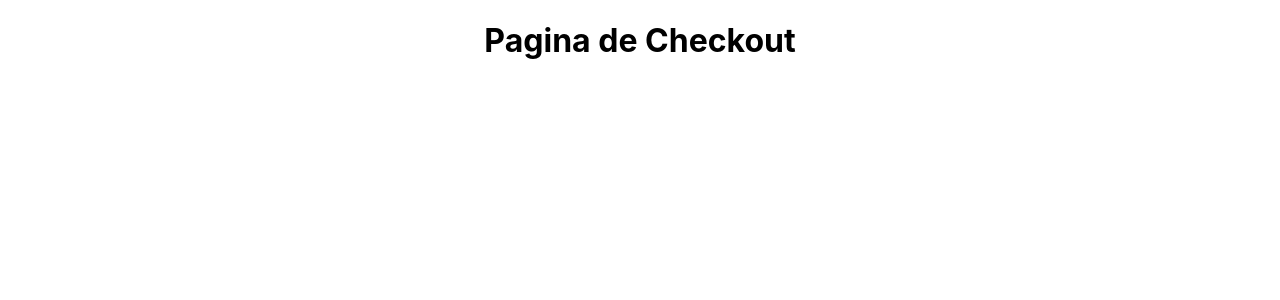
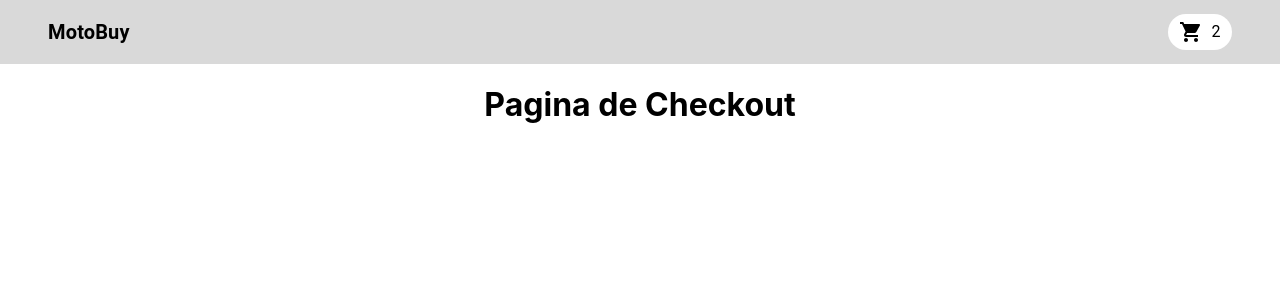
Before and after one commit to brunnogpcosta/motobuy, a React (Create React App) app: page /checkout in a window 1280 px wide. Shown: the top 300 px of the page. Built offline with nearby package versions, Linux system fonts and the light colour scheme.

Commit message:
menu component created

```diff
--- a/package.json
+++ b/package.json
@@ -3,6 +3,10 @@
   "version": "0.1.0",
   "private": true,
   "dependencies": {
+    "@emotion/react": "^11.11.3",
+    "@emotion/styled": "^11.11.0",
+    "@mui/icons-material": "^5.15.5",
+    "@mui/material": "^5.15.5",
     "@testing-library/jest-dom": "^5.17.0",
     "@testing-library/react": "^13.4.0",
     "@testing-library/user-event": "^13.5.0",
--- a/src/App.tsx
+++ b/src/App.tsx
@@ -1,11 +1,13 @@
 import React from 'react'
 import './App.css'
 import AppRouter from './router/AppRouter'
+import Header from './components/Header/Header'
 
 const App = (): JSX.Element => {
   return (
     <div className="App">
-     <AppRouter/>
+      <Header/>
+      <AppRouter/>
     </div>
   )
 }
--- /dev/null
+++ b/src/components/Header/Header.tsx
@@ -0,0 +1,176 @@
+import React from 'react'
+import AppBar from '@mui/material/AppBar'
+import Box from '@mui/material/Box'
+import Toolbar from '@mui/material/Toolbar'
+
+import Typography from '@mui/material/Typography'
+import CancelIcon from '@mui/icons-material/Cancel'
+import Container from '@mui/material/Container'
+// import Avatar from '@mui/material/Avatar'
+import Tooltip from '@mui/material/Tooltip'
+// import MenuItem from '@mui/material/MenuItem'
+import ShoppingCartIcon from '@mui/icons-material/ShoppingCart'
+import { Button, IconButton, Modal } from '@mui/material'
+
+// const settings = ['Profile', 'Account', 'Dashboard', 'Logout']
+
+const Header = (): JSX.Element => {
+  const [openModal, setOpenModal] = React.useState(false)
+
+  return (
+    <AppBar position="static" sx={{ bgcolor: '#D9D9D9' }} elevation={0}>
+      <Container maxWidth="xl">
+        <Toolbar sx={{ justifyContent: 'space-between' }}>
+          <Typography
+            variant="h6"
+            noWrap
+            component="a"
+            href="#app-bar-with-responsive-menu"
+            sx={{
+              mr: 2,
+              display: { xs: 'none', md: 'flex' },
+              fontFamily: 'roboto',
+              fontWeight: 700,
+              color: 'black',
+              textDecoration: 'none'
+            }}
+          >
+            MotoBuy
+          </Typography>
+
+          <Box sx={{ flexGrow: 0 }}>
+            <Tooltip title="Carrinho de compras">
+              <Button
+                onClick={() => {
+                  setOpenModal(true)
+                }}
+                sx={{
+                  display: 'flex',
+                  flexDirection: 'row',
+                  alignItems: 'center',
+                  color: 'black',
+                  backgroundColor: '#fff',
+                  ':hover': {
+                    backgroundColor: '#f3f3f3'
+                  },
+                  borderRadius: 20
+                }}
+              >
+                <ShoppingCartIcon sx={{ mr: 1 }} />
+                <Typography>2</Typography>
+              </Button>
+            </Tooltip>
+            <Modal
+              open={openModal}
+              onClose={() => {
+                setOpenModal(false)
+              }}
+              aria-labelledby="modal-modal-title"
+              aria-describedby="modal-modal-description"
+            >
+              <Box
+                sx={{
+                  position: 'absolute',
+                  top: '0',
+                  right: '0',
+                  bottom: '0',
+                  width: '30%',
+                  backgroundColor: '#D9D9D9',
+                  outline: 'none',
+                  display: 'flex',
+                  flexDirection: 'column'
+                }}
+              >
+                <Box
+                  sx={{
+                    display: 'flex',
+                    alignItems: 'center',
+                    justifyContent: 'space-between',
+                    p: 2
+                  }}
+                >
+                  <Typography
+                    id="modal-modal-title"
+                    variant="h6"
+                    component="h2"
+                  >
+                    Carrinho de compras
+                  </Typography>
+
+                  <IconButton
+                    onClick={() => {
+                      setOpenModal(false)
+                    }}
+                  >
+                    <CancelIcon
+                      sx={{
+                        color: '#1A1A1A',
+                        ':hover': { color: '#000' }
+                      }}
+                    />
+                  </IconButton>
+                </Box>
+
+                <Typography id="modal-modal-description" sx={{ mt: 2, p: 2 }}>
+                  Duis mollis, est non commodo luctus, nisi erat porttitor
+                  ligula.
+                </Typography>
+
+                <Box
+                  sx={{
+                    flex: 1,
+                    display: 'flex',
+                    flexDirection: 'column',
+                    justifyContent: 'flex-end'
+                  }}
+                >
+                  <Box
+                    sx={{
+                      display: 'flex',
+                      justifyContent: 'space-between',
+                      alignItems: 'center',
+                      mt: 2,
+                      p: 2
+                    }}
+                  >
+                    <Typography
+                      id="modal-modal-description"
+                      sx={{ fontWeight: 700, fontSize: 20 }}
+                    >
+                      Total
+                    </Typography>
+                    <Typography
+                      id="modal-modal-description"
+                      sx={{ fontSize: 20 }}
+                    >
+                      R$ 22.000,00
+                    </Typography>
+                  </Box>
+
+                  <a href={'/checkout'}>
+                    <Button
+                      sx={{
+                        backgroundColor: '#1A1A1A',
+                        width: '100%',
+                        height: '60px',
+                        borderRadius: 0,
+                        color: 'white',
+                        mt: 2,
+                        ':hover': {
+                          backgroundColor: '#000'
+                        }
+                      }}
+                    >
+                      <Typography>Continuar a compra</Typography>
+                    </Button>
+                  </a>
+                </Box>
+              </Box>
+            </Modal>
+          </Box>
+        </Toolbar>
+      </Container>
+    </AppBar>
+  )
+}
+export default Header
--- a/src/router/AppRouter.tsx
+++ b/src/router/AppRouter.tsx
@@ -1,17 +1,17 @@
 import React from 'react'
-import { BrowserRouter as Router, Route, Routes } from 'react-router-dom'
+import { BrowserRouter, Routes, Route } from 'react-router-dom'
 import Home from '../containers/HomePage/HomePage'
 import Checkout from '../containers/CheckoutPage/CheckoutPage'
 
 const AppRouter: React.FC = () => {
   return (
-    <Router>
+    <BrowserRouter>
       <Routes>
         <Route path="/" element={<Home />} />
         <Route path="/checkout" element={<Checkout />} />
         {/* <Route path="*" element={<NotFound />} /> */}
       </Routes>
-    </Router>
+    </BrowserRouter>
   )
 }
 
```
Also changed, not shown: src/components/Menu/Menu.tsx (deleted, +0 -7 lines), 1 other file (tests, documents, lock files or other folders).
